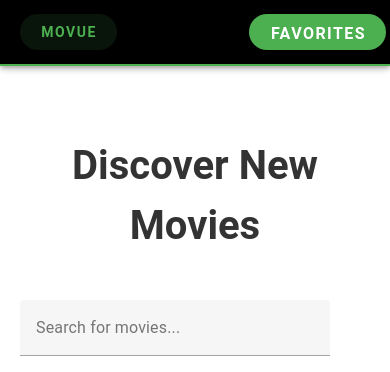
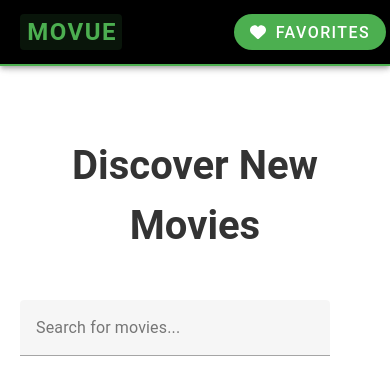
Before and after one commit to Harlock221B/vue-movie-app, a Vue app: page / in a window 390 px wide. Shown: the top 372 px of the page. Built offline with nearby package versions, Linux system fonts and the light colour scheme; no server answers.

Commit message:
Aplicando font-awesome e colocando icones nos componentes, melhorando responsividade do site e intuitividade da navbar

```diff
--- a/package.json
+++ b/package.json
@@ -9,6 +9,9 @@
     "test": "jest"
   },
   "dependencies": {
+    "@fortawesome/fontawesome-svg-core": "^6.6.0",
+    "@fortawesome/free-solid-svg-icons": "^6.6.0",
+    "@fortawesome/vue-fontawesome": "^3.0.8",
     "@mdi/font": "5.9.55",
     "animate.css": "^4.1.1",
     "axios": "^1.7.2",
--- a/src/components/MovieCard.vue
+++ b/src/components/MovieCard.vue
@@ -5,24 +5,25 @@
       class="movie-img"
       aspect-ratio="2"
     >
-      <div class="overlay">
-        <v-card-title class="movie-title">
-          {{ movie.title }}
-        </v-card-title>
-      </div>
+      <div class="overlay"></div>
     </v-img>
     <v-card-text class="movie-details">
       <v-row>
+        <v-col cols="12" class="movie-title">
+          <font-awesome-icon icon="film" class="mr-1" /> {{ movie.title }}
+        </v-col>
+      </v-row>
+      <v-row>
         <v-col cols="6" class="movie-votes">
-          <v-icon small class="mr-1">mdi-thumb-up</v-icon> {{ movie.vote_count }}
+          <font-awesome-icon icon="thumbs-up" class="mr-1" /> {{ movie.vote_count }}
         </v-col>
         <v-col cols="6" class="movie-rating text-right">
-          <v-icon small class="mr-1">mdi-star</v-icon> {{ movie.vote_average }}
+          <font-awesome-icon icon="star" class="mr-1" /> {{ movie.vote_average }}
         </v-col>
       </v-row>
       <v-row>
         <v-col cols="12" class="movie-popularity">
-          <v-icon small class="mr-1">mdi-chart-line</v-icon> Popularity: {{ movie.popularity }}
+          <font-awesome-icon icon="chart-line" class="mr-1" /> Popularity: {{ movie.popularity }}
         </v-col>
       </v-row>
     </v-card-text>
@@ -79,6 +80,7 @@ export default defineComponent({
   position: absolute;
   bottom: 0;
   width: 100%;
+  height: 100%;
   background: linear-gradient(to top, rgba(0, 0, 0, 0.7) 0%, rgba(0, 0, 0, 0) 100%);
   color: white;
   padding: 15px;
@@ -88,25 +90,15 @@ export default defineComponent({
   border-radius: 0 0 16px 16px;
 }
 
-.movie-title {
-  font-size: 1.5em;
-  font-weight: bold;
-  margin: 0;
-  text-shadow: 1px 1px 2px rgba(0, 0, 0, 0.5);
-  overflow: hidden;
-  text-overflow: ellipsis;
-  white-space: nowrap;
-  max-width: calc(100% - 30px);
-}
-
 .movie-details {
   background: #f9f9f9;
   color: #333;
   padding: 16px;
   border-top: 1px solid #e0e0e0;
-  border-radius: 0 0 16px 16px;
+  border-radius: 0 0 1rem 1rem;
 }
 
+.movie-title,
 .movie-votes,
 .movie-rating,
 .movie-popularity {
@@ -118,4 +110,16 @@ export default defineComponent({
   vertical-align: middle;
   color: #ffca28;
 }
+
+/* Estilos responsivos */
+@media (max-width: 600px) {
+  .movie-card {
+    margin-bottom: 16px;
+  }
+
+  .movie-img {
+    width: 100%;
+    height: 35rem;
+  }
+}
 </style>
--- a/src/components/NavBar.vue
+++ b/src/components/NavBar.vue
@@ -1,64 +1,81 @@
 <template>
   <v-app-bar app color="black" dark>
-    <v-toolbar-title class="animate__animated animate__fadeInLeft">
-      <v-btn to="/" class="app-title">Movue</v-btn>
+    <v-toolbar-title class="brand animate__animated animate__fadeIn">
+      <v-btn to="/" class="brand-link">Movue</v-btn>
     </v-toolbar-title>
     <v-spacer></v-spacer>
-    <v-btn to="/favorites" class="animate__animated animate__fadeIn nav-btn">Favorites</v-btn>
+    <v-btn to="/favorites" class="nav-btn animate__animated animate__fadeIn">
+      <font-awesome-icon icon="heart" class="mr-2" />
+      Favorites
+    </v-btn>
   </v-app-bar>
 </template>
 
 <script lang="ts">
 import { defineComponent } from 'vue';
+import { FontAwesomeIcon } from '@fortawesome/vue-fontawesome';
+import { library } from '@fortawesome/fontawesome-svg-core';
+import { faHeart } from '@fortawesome/free-solid-svg-icons';
+
+library.add(faHeart);
 
 export default defineComponent({
   name: 'NavBar',
+  components: {
+    FontAwesomeIcon
+  }
 });
 </script>
 
 <style scoped>
-.v-toolbar-title {
+.v-app-bar {
+  background-color: #000000;
+  border-bottom: 2px solid #4caf50;
+}
+
+.brand {
+  display: flex;
+  align-items: center;
+}
+
+.brand-link {
   font-family: 'Roboto', sans-serif;
   font-size: 24px;
   font-weight: bold;
   color: #4caf50;
+  text-transform: uppercase;
+  letter-spacing: 1.5px;
+  text-decoration: none;
 }
 
-.app-title {
-  text-transform: uppercase;
-  letter-spacing: 1.5px;
-  color: #4caf50;
+.brand-link:hover {
+  color: #45a049;
 }
 
 .nav-btn {
   font-family: 'Roboto', sans-serif;
   font-size: 16px;
-  margin-right: 15px;
   color: white;
   background-color: #4caf50;
+  border-radius: 20px;
+  display: flex;
+  align-items: center;
+  padding: 8px 16px;
+  margin-left: 10px;
   text-transform: uppercase;
+  text-decoration: none;
 }
 
-.v-app-bar {
-  background-color: #000000;
-  border-bottom: 2px solid #4caf50;
+.nav-btn:hover {
+  background-color: #45a049;
 }
 
-.v-btn {
-  font-weight: bold;
-  padding: 10px 20px;
-  border-radius: 20px;
+.font-awesome-icon {
+  font-size: 18px;
+  margin-right: 8px;
 }
 
 .animate__animated {
   animation-duration: 1s;
 }
-
-.animate__fadeInLeft {
-  --animate-duration: 1s;
-}
-
-.animate__fadeIn {
-  --animate-duration: 1s;
-}
 </style>
--- a/src/main.ts
+++ b/src/main.ts
@@ -4,13 +4,17 @@ import router from './router'
 import store from './store'
 import vuetify from './plugins/vuetify'
 import { loadFonts } from './plugins/webfontloader'
+import { library } from '@fortawesome/fontawesome-svg-core';
+import { faThumbsUp, faStar, faChartLine, faFilm } from '@fortawesome/free-solid-svg-icons';
+import { FontAwesomeIcon } from '@fortawesome/vue-fontawesome';
 import 'animate.css';
 
-
+library.add(faThumbsUp, faStar, faChartLine, faFilm);
 loadFonts()
 
 createApp(App)
   .use(router)
   .use(store)
   .use(vuetify)
+  .component('font-awesome-icon', FontAwesomeIcon)
   .mount('#app')
--- a/src/views/Movie.vue
+++ b/src/views/Movie.vue
@@ -5,7 +5,10 @@
         <v-img :src="`https://image.tmdb.org/t/p/w500/${movie.poster_path}`" class="movie-poster"></v-img>
       </v-col>
       <v-col cols="12" md="7" class="animate__animated animate__fadeInRight">
-        <h1 class="movie-title">{{ movie.title }}</h1>
+        <h1 class="movie-title">
+          <font-awesome-icon icon="film" class="mr-2" />
+          {{ movie.title }}
+        </h1>
         <v-rating
           v-model="rating"
           background-color="green darken-2"
@@ -15,13 +18,13 @@
         ></v-rating>
         <p class="movie-overview">{{ movie.overview }}</p>
         <p class="movie-genres">
-          <strong>Genres:</strong>
+          <strong><font-awesome-icon icon="tags" class="mr-1" />Genres:</strong>
           <span v-for="genre in movie.genres" :key="genre.id">{{ genre.name }}<span v-if="!isLastGenre(genre)">, </span></span>
         </p>
-        <p><strong>Release Date:</strong> {{ movie.release_date }}</p>
-        <p><strong>Revenue:</strong> {{ formattedRevenue }}</p>
+        <p><strong><font-awesome-icon icon="calendar-alt" class="mr-1" />Release Date:</strong> {{ movie.release_date }}</p>
+        <p><strong><font-awesome-icon icon="dollar-sign" class="mr-1" />Revenue:</strong> {{ formattedRevenue }}</p>
         <v-btn class="favorite-btn" @click="toggleFavorite">
-          <v-icon left>{{ isFavorite ? 'mdi-heart' : 'mdi-heart-outline' }}</v-icon>
+          <font-awesome-icon :icon="[isFavorite ? 'fas' : 'far', 'heart']" class="mr-1" />
           {{ isFavorite ? 'Remove from Favorites' : 'Add to Favorites' }}
         </v-btn>
       </v-col>
@@ -34,9 +37,13 @@ import { defineComponent } from 'vue';
 import axios from 'axios';
 import { mapState, mapActions } from 'vuex';
 import { RootState, Movie } from '../store/types';
+import { FontAwesomeIcon } from '@fortawesome/vue-fontawesome';
 
 export default defineComponent({
   name: 'MovieDetails',
+  components: {
+    FontAwesomeIcon
+  },
   data() {
     return {
       movie: {} as Movie,
@@ -101,12 +108,20 @@ export default defineComponent({
   font-weight: bold;
   margin-bottom: 0.5em;
   color: #333;
+  display: flex;
+  align-items: center;
+}
+
+.movie-title .mr-2 {
+  margin-right: 10px;
+  font-size: 0.8em;
 }
 
 .movie-overview {
   margin: 1em 0;
   line-height: 1.6;
   color: #555;
+  text-align: justify;
 }
 
 .movie-genres {
@@ -115,10 +130,19 @@ export default defineComponent({
   color: #777;
 }
 
+.movie-genres strong {
+  display: flex;
+  align-items: center;
+}
+
 .favorite-btn {
   margin-top: 1em;
   color: white;
   background-color: #4caf50;
+}
+
+.favorite-btn:hover {
+  background-color: #45a049;
 }
 
 .favorite-btn v-icon {
@@ -128,4 +152,16 @@ export default defineComponent({
 .animate__animated {
   animation-duration: 1s;
 }
+
+@media (max-width: 600px) {
+  .movie-title {
+    font-size: 2em;
+  }
+  .movie-overview {
+    font-size: 1em;
+  }
+  .movie-genres, .movie-genres strong, .favorite-btn {
+    font-size: 0.9em;
+  }
+}
 </style>
```
Also changed, not shown: 2 other files (tests, documents, lock files or other folders).
